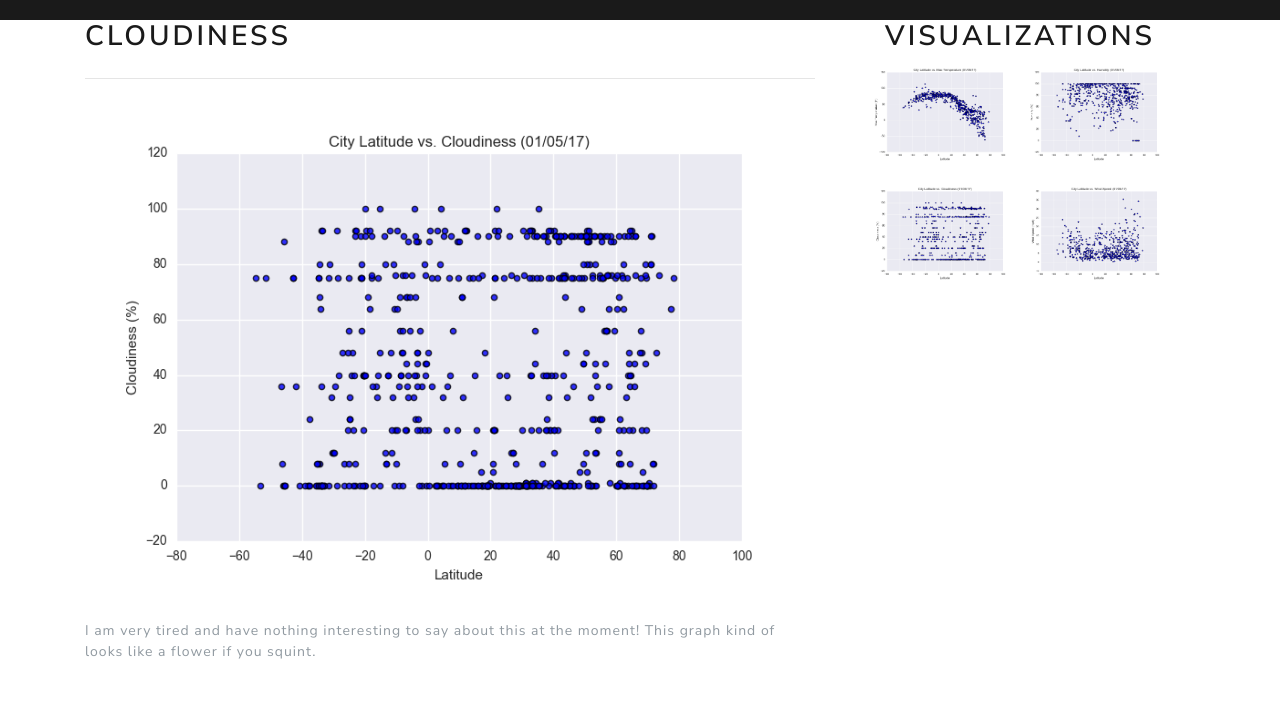
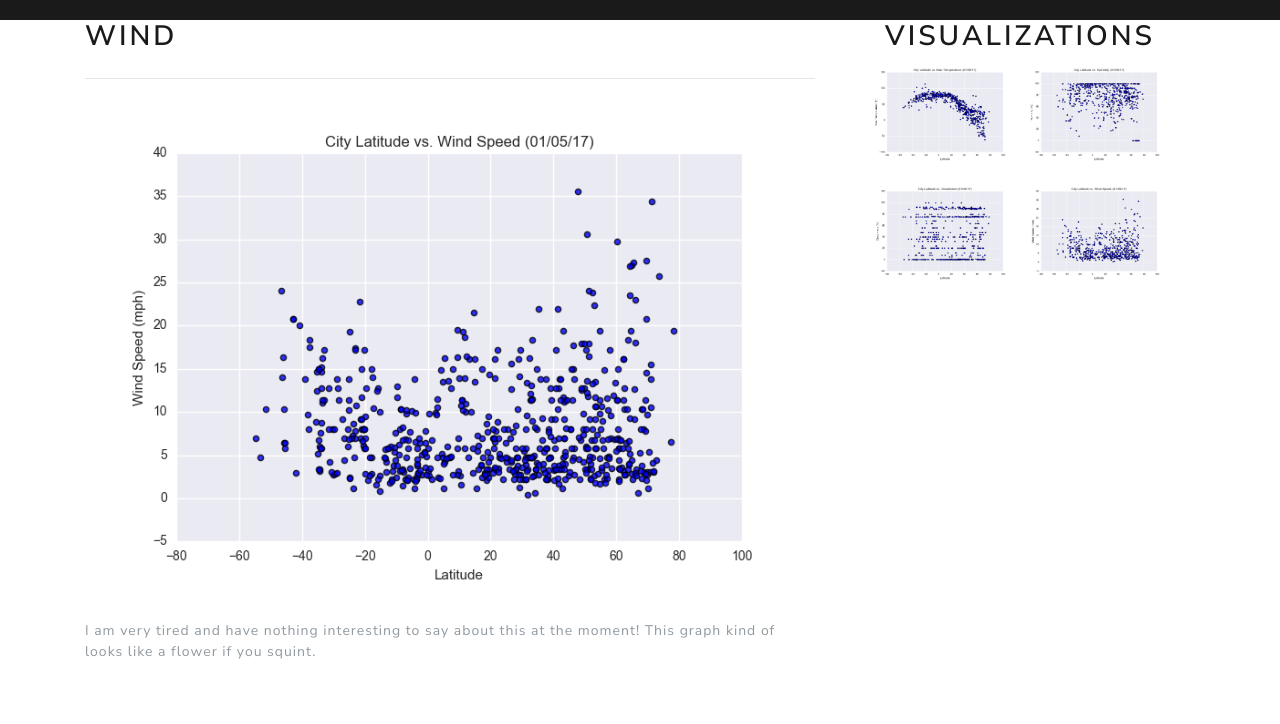
Before and after one commit to maz-king/maz-king.github.io, a plain HTML site: page viz4.html in a window 1280 px wide. Shown: the part 76-800 px from the top of the page. Drawn offline with nearby package versions, Linux system fonts and the light colour scheme.

Commit message:
fixed image and header

```diff
--- a/viz4.html
+++ b/viz4.html
@@ -52,9 +52,9 @@
 <div class="container">
     <div class="row">
         <div class="col-md-8">
-            <h2>Cloudiness</h2>
+            <h2>Wind</h2>
             <hr class="my-4">
-            <p><img src="images/Fig3.png" alt="Fig1" width=100%></p>
+            <p><img src="images/Fig4.png" alt="Fig1" width=100%></p>
             <p>I am very tired and have nothing interesting to say about this at the moment!
                  This graph kind of looks like a flower if you squint.
             </p>
```
